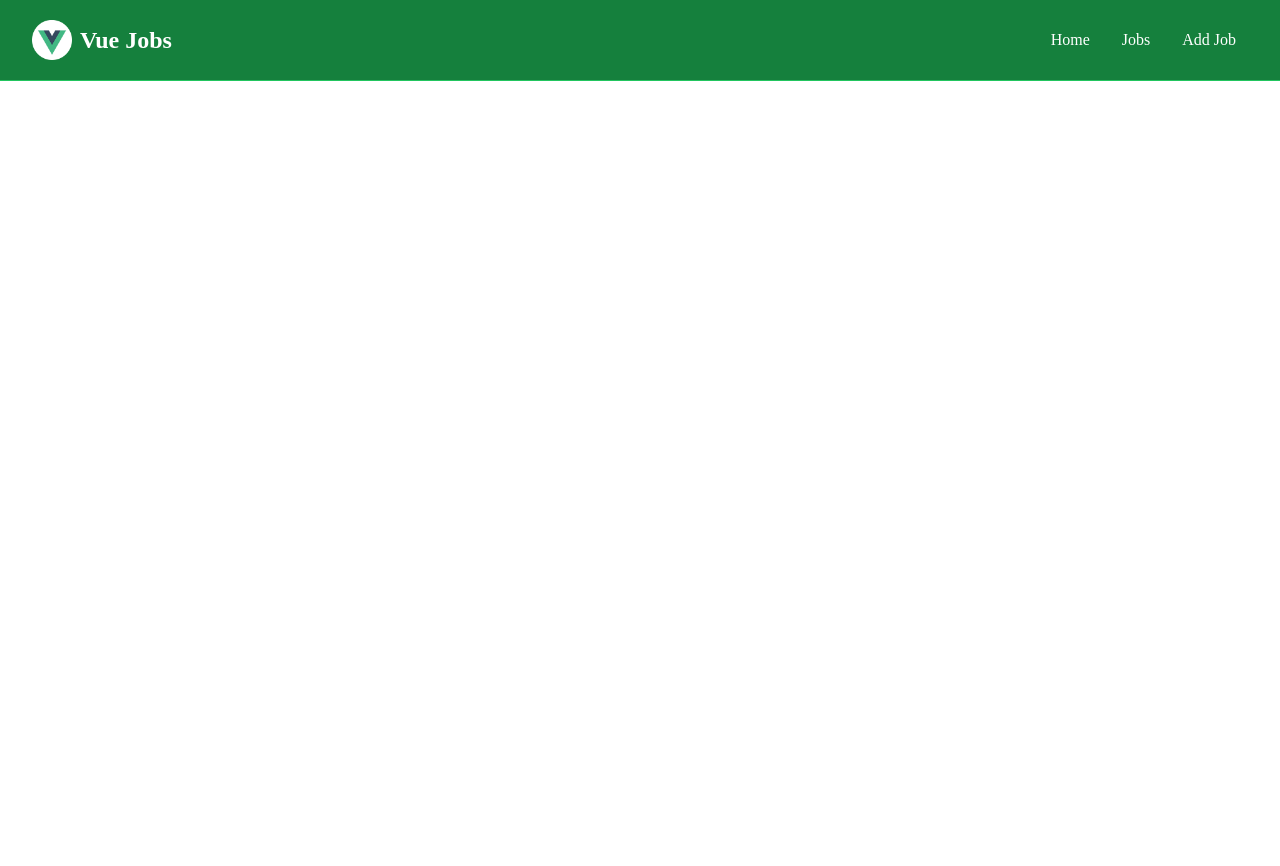
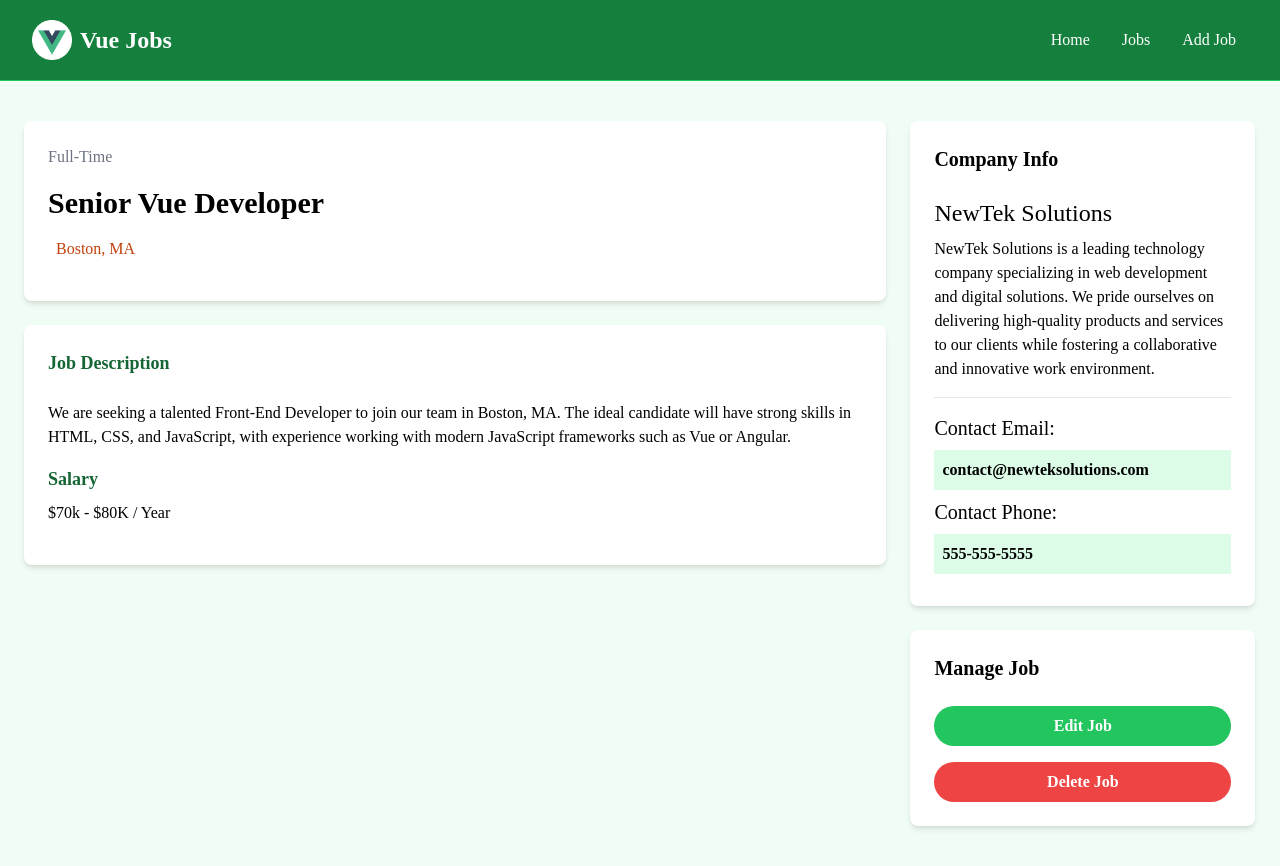
Before and after one commit to Vivnjoroge/Vue-Project, a Vue app: page /jobs/1 in a window 1280 px wide. Before the commit the page ends 800 px from the top, so only its background shows below. Built offline with nearby package versions, Linux system fonts and the light colour scheme.

Commit message:
add job and notfound views

```diff
--- a/src/components/JobListing.vue
+++ b/src/components/JobListing.vue
@@ -49,7 +49,7 @@ const truncatedDescription = computed(() =>{
                  {{ job.location }}
                 </div>
                 <RouterLink
-                  :to="/job/ + job.id"
+                  :to="/jobs/ + job.id"
                   class="h-[36px] bg-green-500 hover:bg-green-600 text-white px-4 py-2 rounded-lg text-center text-sm"
                 >
                   Read More
--- a/src/router/index.js
+++ b/src/router/index.js
@@ -1,6 +1,8 @@
 import {createRouter,createWebHistory} from 'vue-router';
 import HomeView from '@/views/HomeView.vue';
 import JobsView from '@/views/JobsView.vue';
+import NotFoundView from '@/views/NotFoundView.vue';
+import JobView from '@/views/JobView.vue';
 
 const router = createRouter({
     history: createWebHistory(import.meta.env.BASE_URL),
@@ -14,6 +16,16 @@ const router = createRouter({
             path: '/jobs',
             name: 'jobs',
             component: JobsView,
+        },
+        {
+            path: '/jobs/:id',
+            name:'job',
+            component: JobView,
+        },
+        {
+            path: '/:catchAll(.*)',
+            name: 'not-found',
+            component: NotFoundView,
         }
     ]
 });
--- /dev/null
+++ b/src/views/JobView.vue
@@ -0,0 +1,89 @@
+<script setup>
+
+</script>
+<template>
+     <section class="bg-green-50">
+      <div class="container m-auto py-10 px-6">
+        <div class="grid grid-cols-1 md:grid-cols-70/30 w-full gap-6">
+          <main>
+            <div
+              class="bg-white p-6 rounded-lg shadow-md text-center md:text-left"
+            >
+              <div class="text-gray-500 mb-4">Full-Time</div>
+              <h1 class="text-3xl font-bold mb-4">Senior Vue Developer</h1>
+              <div
+                class="text-gray-500 mb-4 flex align-middle justify-center md:justify-start"
+              >
+                <i
+                  class="fa-solid fa-location-dot text-lg text-orange-700 mr-2"
+                ></i>
+                <p class="text-orange-700">Boston, MA</p>
+              </div>
+            </div>
+
+            <div class="bg-white p-6 rounded-lg shadow-md mt-6">
+              <h3 class="text-green-800 text-lg font-bold mb-6">
+                Job Description
+              </h3>
+
+              <p class="mb-4">
+                We are seeking a talented Front-End Developer to join our team
+                in Boston, MA. The ideal candidate will have strong skills in
+                HTML, CSS, and JavaScript, with experience working with modern
+                JavaScript frameworks such as Vue or Angular.
+              </p>
+
+              <h3 class="text-green-800 text-lg font-bold mb-2">Salary</h3>
+
+              <p class="mb-4">$70k - $80K / Year</p>
+            </div>
+          </main>
+
+          <!-- Sidebar -->
+          <aside>
+            <!-- Company Info -->
+            <div class="bg-white p-6 rounded-lg shadow-md">
+              <h3 class="text-xl font-bold mb-6">Company Info</h3>
+
+              <h2 class="text-2xl">NewTek Solutions</h2>
+
+              <p class="my-2">
+                NewTek Solutions is a leading technology company specializing in
+                web development and digital solutions. We pride ourselves on
+                delivering high-quality products and services to our clients
+                while fostering a collaborative and innovative work environment.
+              </p>
+
+              <hr class="my-4" />
+
+              <h3 class="text-xl">Contact Email:</h3>
+
+              <p class="my-2 bg-green-100 p-2 font-bold">
+                contact@newteksolutions.com
+              </p>
+
+              <h3 class="text-xl">Contact Phone:</h3>
+
+              <p class="my-2 bg-green-100 p-2 font-bold">555-555-5555</p>
+            </div>
+
+            <!-- Manage -->
+            <div class="bg-white p-6 rounded-lg shadow-md mt-6">
+              <h3 class="text-xl font-bold mb-6">Manage Job</h3>
+              <a
+                href="add-job.html"
+                class="bg-green-500 hover:bg-green-600 text-white text-center font-bold py-2 px-4 rounded-full w-full focus:outline-none focus:shadow-outline mt-4 block"
+                >Edit Job</a
+              >
+              <button
+                class="bg-red-500 hover:bg-red-600 text-white font-bold py-2 px-4 rounded-full w-full focus:outline-none focus:shadow-outline mt-4 block"
+              >
+                Delete Job
+              </button>
+            </div>
+          </aside>
+        </div>
+      </div>
+    </section>
+
+</template>
--- /dev/null
+++ b/src/views/NotFoundView.vue
@@ -0,0 +1,16 @@
+<script setup>
+import { RouterLink } from 'vue-router';
+</script>
+<template>
+
+<section class="text-center flex flex-col justify-center items-center h-96">
+      <i class="pi pi-exclamation-triangle text-yellow-500 text-7xl mb-5"></i>
+      <h1 class="text-6xl font-bold mb-4">404 Not Found</h1>
+      <p class="text-xl mb-5">This page does not exist</p>
+      <RouterLink
+        to="/"
+        class="text-white bg-green-700 hover:bg-green-900 rounded-md px-3 py-2 mt-4"
+        >Go Back</RouterLink
+      >
+    </section>
+</template>
```
